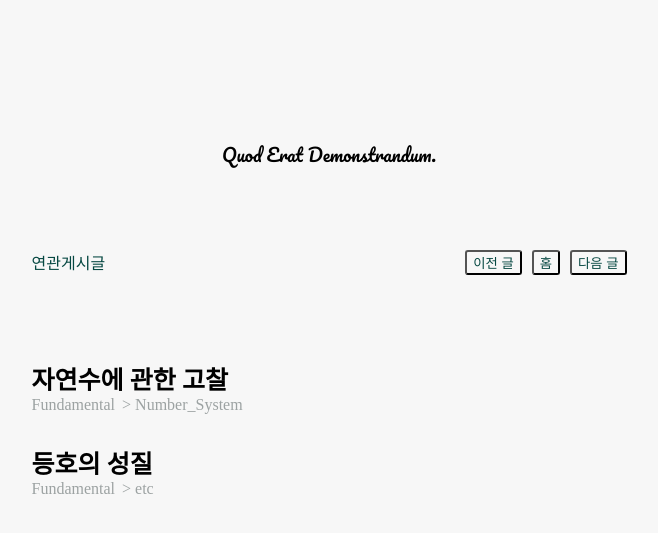
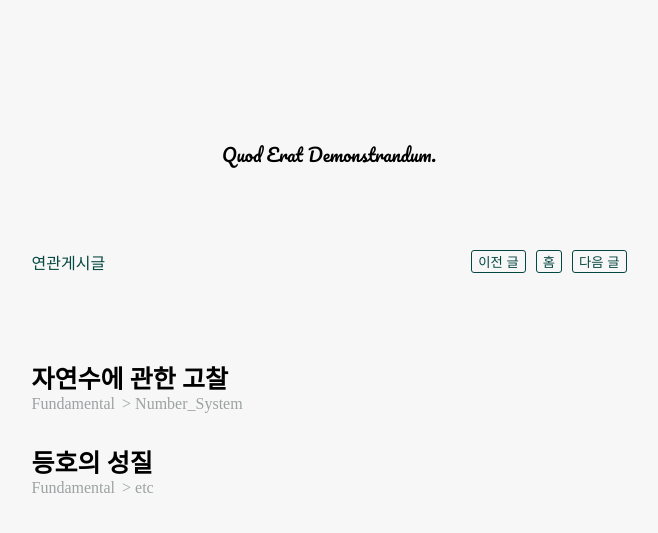
Before and after one commit to galois1423/wlog, a website with bundled scripts: page post.html in a window 1280 px wide. Shown: the part 153-686 px from the top of the page, without its empty margins (311-969 px from the left). Built offline with nearby package versions, Linux system fonts and the light colour scheme; no server answers; a web font is replaced by a local one.

Commit message:
fix border

```diff
--- a/css/post.css
+++ b/css/post.css
@@ -36,6 +36,7 @@ button{
     color: rgb(5,71,65);
     margin-left: 10px;
     cursor: pointer;
+    border: 1px solid rgb(5,71,65);
     border-radius: 3px;
 }
 
```
